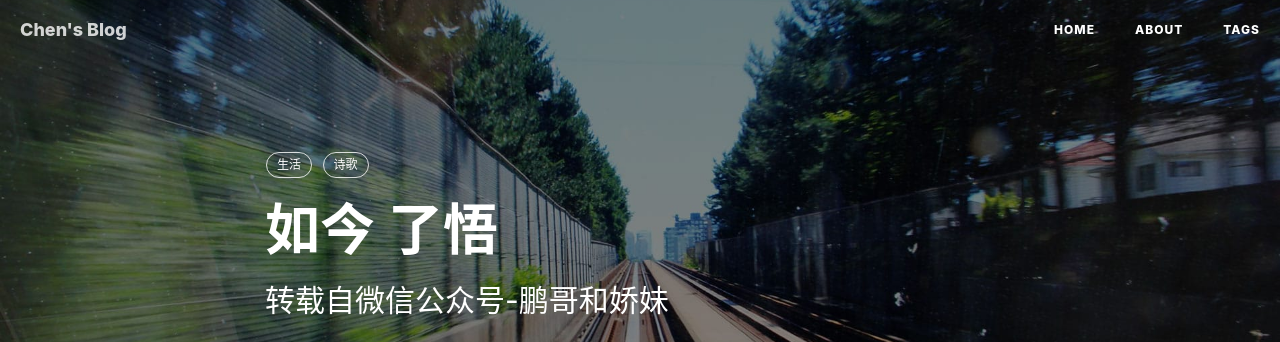
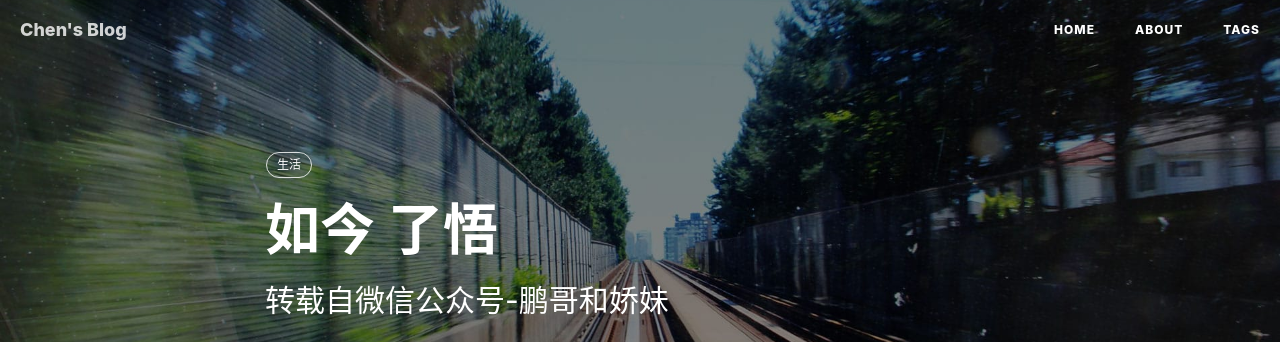
Before and after one commit to he-chen-95/he-chen-95.github.io, a Jekyll site: the page built from _posts/2016-09-26-Understand.md, in a window 1280 px wide and 900 px high. Shown: the top 342 px of the window. Built offline with Jekyll 4.4.1, drawn with Linux system fonts in a browser that asks for light colours; nearby versions of some CDN libraries; comment, search, counter and statistics services are not loaded.

Commit message:
Update 2016-09-26-Understand.md

```diff
--- a/_posts/2016-09-26-Understand.md
+++ b/_posts/2016-09-26-Understand.md
@@ -8,7 +8,6 @@ header-img: img/post-bg-2015.jpg
 catalog: true
 tags:
     - 生活
-    - 诗歌
 ---
 
 将新折的两支雪梅赠我
```
